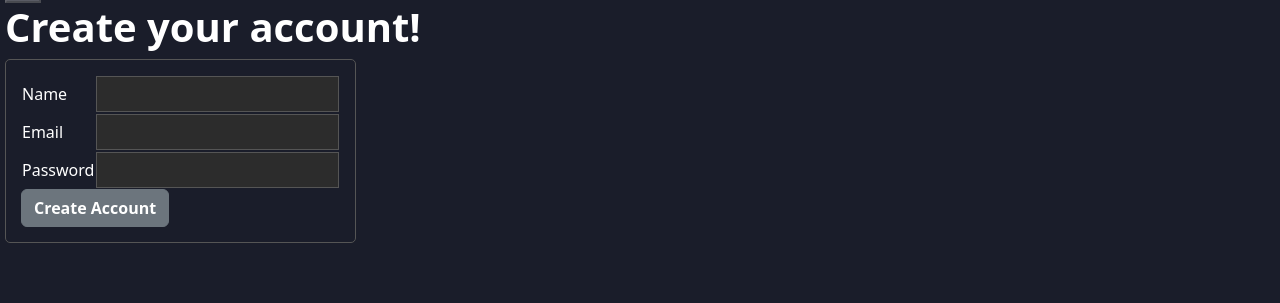
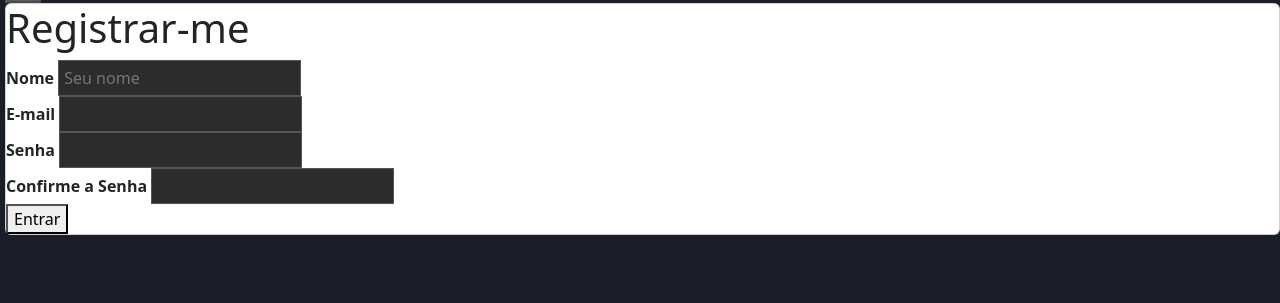
Before and after one commit to Igorl1/AvoRate, a Flask app: page /signup in a window 1280 px wide. Shown: the part 138-441 px from the top of the page. Run offline with Flask 3, Linux system fonts and the light colour scheme.

Commit message:
Update sign up page for Portuguese localization

```diff
--- a/client/templates/registration/sign_up.html
+++ b/client/templates/registration/sign_up.html
@@ -1,51 +1,83 @@
 <!DOCTYPE html>
-<html lang="en">
+<html lang="pt-BR">
   <head>
-    <meta charset="UTF-8" />
-    <meta name="viewport" content="width=device-width, initial-scale=1.0" />
-    <title>AvoRate - Create Account</title>
     {% include 'tracker/header.html' %}
+    <title>AvoRate - Registrar</title>
   </head>
   <body>
     {% include 'registration/global_links.html' %}
-    <h1><strong>Create your account!</strong></h1>
 
-    {% with messages = get_flashed_messages() %} {% if messages %}
-    <div
-      style="
-        color: #900;
-        background: #ffebee;
-        padding: 10px;
-        border: 1px solid #c00;
-        margin: 10px 0;
-      "
-    >
-      {% for m in messages %}
-      <div>{{ m }}</div>
-      {% endfor %}
-    </div>
-    {% endif %} {% endwith %}
+    <main class="page-container">
+      <section class="card">
+        <h1 class="page-title">Registrar-me</h1>
 
-    <form action="{{ url_for('auth.signup_post') }}" method="POST">
-      <fieldset style="width: max-content">
-        <table class="form">
-          <tr>
-            <td>Name</td>
-            <td><input type="text" name="name" required /></td>
-          </tr>
-          <tr>
-            <td>Email</td>
-            <td><input type="email" name="email" required /></td>
-          </tr>
-          <tr>
-            <td>Password</td>
-            <td><input type="password" name="password" required /></td>
-          </tr>
-        </table>
-        <button type="submit" class="btn btn-secondary">
-          <strong>Create Account</strong>
-        </button>
-      </fieldset>
-    </form>
+        <div class="flash-messages">
+          {% with messages = get_flashed_messages(with_categories=true) %}
+          {% if messages %}
+          {% for category, message in messages %}
+          <div class="flash {{ category }}">{{ message }}</div>
+          {% endfor %}
+          {% endif %}
+          {% endwith %}
+        </div>
+
+        <form
+          class="form"
+          method="POST"
+          action="{{ url_for('auth.signup') }}"
+          novalidate
+        >
+          <div class="form-field">
+            <label for="name">Nome</label>
+            <input
+              id="name"
+              name="name"
+              type="text"
+              autocomplete="name"
+              placeholder="Seu nome"
+            />
+          </div>
+
+          <div class="form-field">
+            <label for="email">E-mail</label>
+            <input
+              id="email"
+              name="email"
+              type="email"
+              required
+              autocomplete="email"
+            />
+          </div>
+
+          <!-- AQUI é o ponto importante: name="password" -->
+          <div class="form-field">
+            <label for="password">Senha</label>
+            <input
+              id="password"
+              name="password"
+              type="password"
+              required
+              autocomplete="new-password"
+            />
+          </div>
+
+          <!-- Campo de confirmação, só visual (ou pro backend se ele usar) -->
+          <div class="form-field">
+            <label for="confirm_password">Confirme a Senha</label>
+            <input
+              id="confirm_password"
+              name="confirm_password"
+              type="password"
+              required
+              autocomplete="new-password"
+            />
+          </div>
+
+          <div class="form-actions">
+            <button type="submit" class="btn-primary">Entrar</button>
+          </div>
+        </form>
+      </section>
+    </main>
   </body>
 </html>
```
